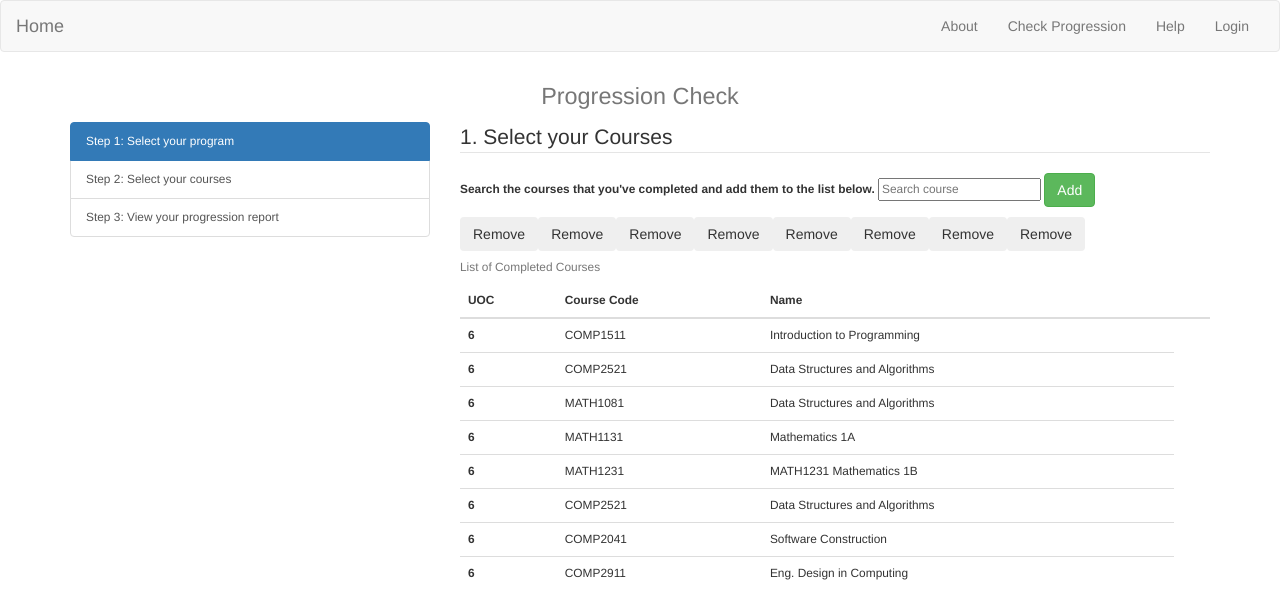
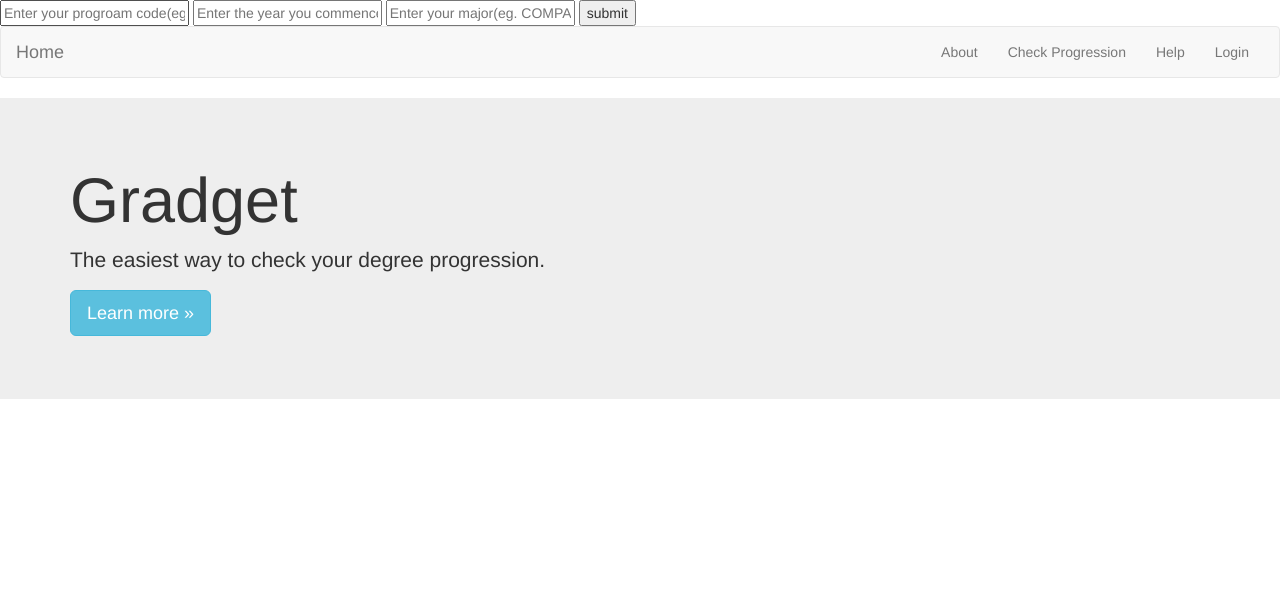
Before and after one commit to Thomas-Zhe-Liu/Progression_Check_Web, a Flask app: page / in a window 1280 px wide. Shown: the top 609 px of the page. Run offline with Flask 2, Linux system fonts and the light colour scheme; some libraries are stand-ins or nearby versions.

Commit message:
index.htm routed with routes.py, user inout prgram_code, commence_year and major code to go to next stage(choose finished course

```diff
--- a/app/routes.py
+++ b/app/routes.py
@@ -1,13 +1,18 @@
 from app import app
-from flask import render_template
+from flask import Flask, redirect, render_template, request, url_for
 
-@app.route('/')
-#@app.route('/index')
-#@app.route('/step1')
-@app.route('/step2')
-#@app.route('step3')
+@app.route("/", methods=["GET", "POST"])
 def index():
-    #return render_template('index.html')
-    #return render_template('step1.html')
-    return render_template('step2.html')
-    #return render_template('step3.html')
+	if request.method == "POST":
+		program_code = request.form["program_code"]
+		#check if it is a integer, beeter be drop list
+		commence_year = int(request.form["commence_year"])
+		major = request.form["major"]
+		#check if all the form is selected
+		print("hello " + str(commence_year))
+		return redirect(url_for("step2", program_code=program_code, commence_year=commence_year, major=major))
+	return render_template('index.html')
+
+@app.route("/step2/<program_code>/<commence_year>/<major>", methods=["GET", "POST"])
+def step2(program_code, commence_year, major):
+	return render_template('step2.html', program_code = program_code, commence_year = commence_year, major = major)
--- a/app/templates/index.html
+++ b/app/templates/index.html
@@ -6,6 +6,12 @@
     <link href="/static/css/bootstrap.min.css" rel="stylesheet">
 </head>
 <body>
+   <Form method="POST">
+      <input name="program_code" placeholder="Enter your progroam code(eg. 3967)"/>
+      <input name="commence_year" placeholder="Enter the year you commenced your degree"/>
+      <input name="major" placeholder="Enter your major(eg. COMPA1)"/>
+      <button type="submit" name="bt">submit</button>
+  </Form>
 
 <nav class="navbar navbar-default">
   <div class="container-fluid">
--- a/app/templates/step2.html
+++ b/app/templates/step2.html
@@ -25,6 +25,9 @@
   </nav>
 </head>
 <body>
+  <h1> Program_code: {{program_code}}, (Commence Year: {{commence_year}} Major: {{major}}) </h1>
+
+
   <h1 class="text-center"> <small clss="text-muted">Progression Check</h1>
 
   <div class="container">
```
Also changed, not shown: 2 other files.
